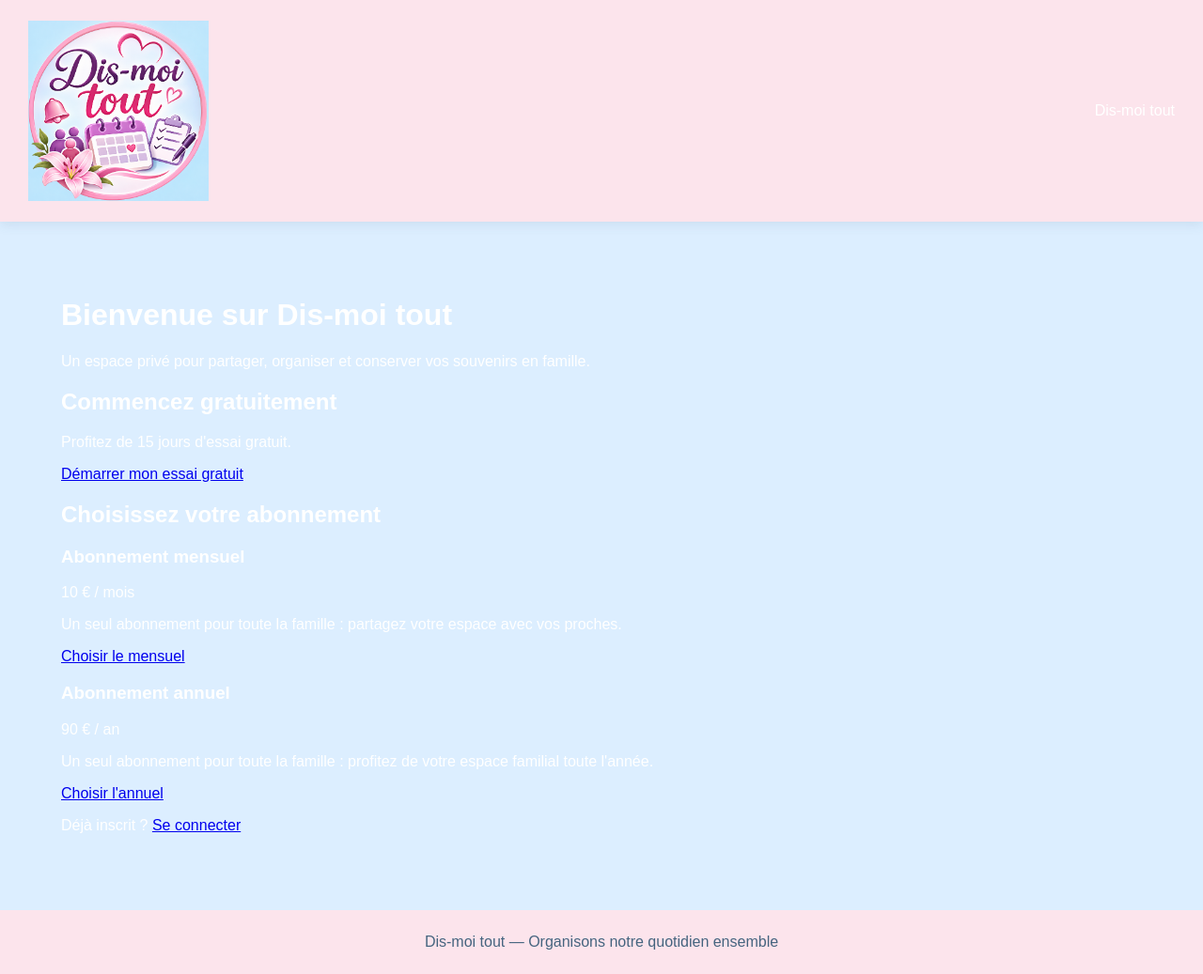
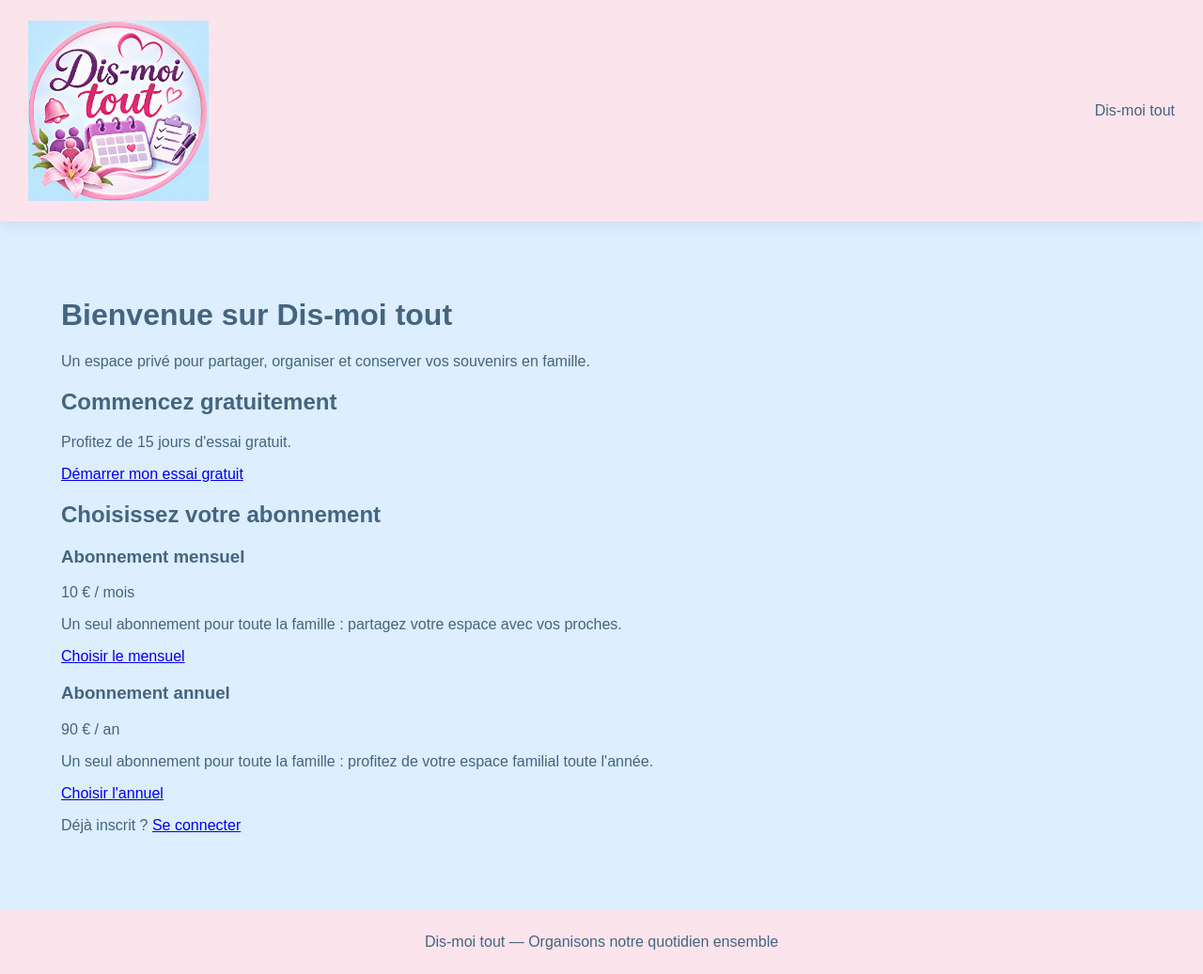
Before and after one commit to MSEDIT-1304/Dis-moi-tout, a Flask app: page / in a window 1280 px wide. Shown: the whole page at 94% size. Run offline with Flask 3, Linux system fonts and the light colour scheme.

Commit message:
Update style.css

```diff
--- a/static/style.css
+++ b/static/style.css
@@ -21,7 +21,7 @@
     padding: 0;
     font-family: Arial, sans-serif;
     background: var(--bleu-fond);
-    color: var(--blanc);
+    color: var(--bleu-fonce);
     min-height: 100vh;
 }
 
@@ -93,6 +93,14 @@
 /* Titres et textes */
 
 h1, h2, h3, p, label {
+    color: var(--bleu-fonce);
+}
+
+/* Textes blancs dans les blocs bleu foncé */
+.card h1, .card h2, .card h3, .card p, .card label,
+.content-card h1, .content-card h2, .content-card h3,
+.content-card p, .content-card label,
+.panel h1, .panel h2, .panel h3, .panel p, .panel label {
     color: var(--blanc);
 }
 
```
